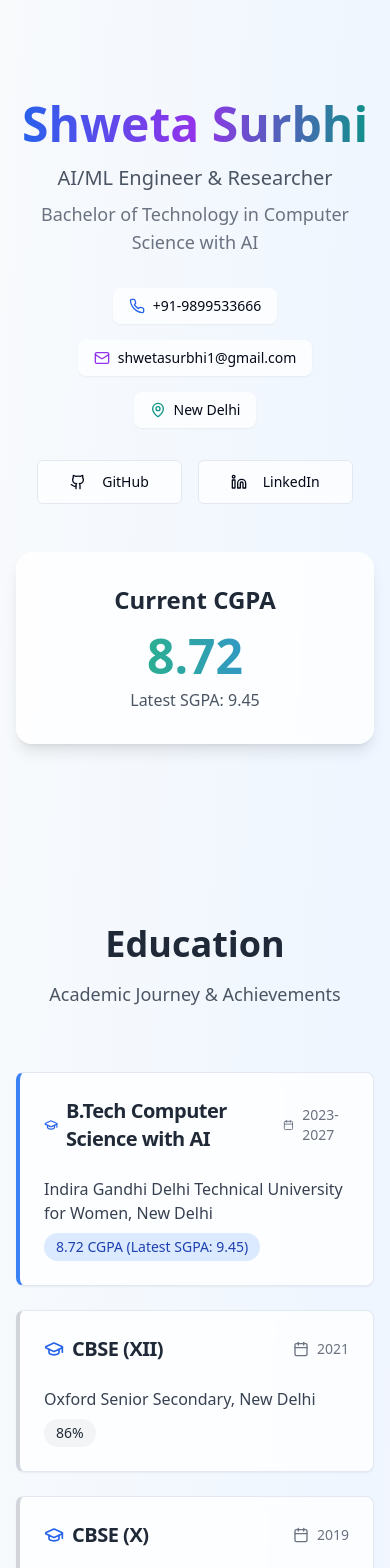
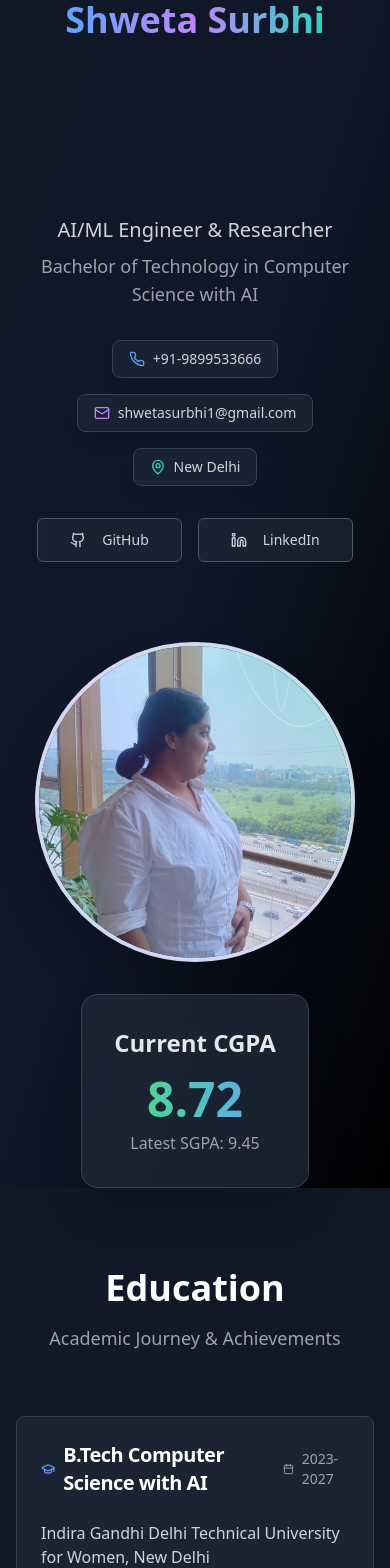
Before and after one commit to shwetasurbhi2027/portfolio_shweta, a React (Vite) app: page / in a window 390 px wide. Shown: the top 1568 px of the page. Built offline with nearby package versions, Linux system fonts and the light colour scheme.

Commit message:
Refactor: Implement dark theme, improve UI/UX, add image, and typing effect
- Implemented dark theme for better visual experience.
- Improved UI/UX across the portfolio.
- Added user's picture to the portfolio.
- Added a typing effect for the user's name.

```diff
--- a/src/components/Education.tsx
+++ b/src/components/Education.tsx
@@ -29,32 +29,32 @@ const Education = () => {
   ];
 
   return (
-    <section className="py-20 px-4 sm:px-6 lg:px-8">
+    <section className="py-20 px-4 sm:px-6 lg:px-8 bg-gray-900">
       <div className="max-w-6xl mx-auto">
         <div className="text-center mb-16">
-          <h2 className="text-4xl font-bold text-gray-800 mb-4">Education</h2>
-          <p className="text-lg text-gray-600">Academic Journey & Achievements</p>
+          <h2 className="text-4xl font-bold text-white mb-4">Education</h2>
+          <p className="text-lg text-gray-400">Academic Journey & Achievements</p>
         </div>
 
         <div className="space-y-6">
           {educationData.map((edu, index) => (
-            <Card key={index} className={`bg-white/80 backdrop-blur-sm border-l-4 ${edu.current ? 'border-l-blue-500' : 'border-l-gray-300'} hover:shadow-lg transition-all duration-300`}>
+            <Card key={index} className={`bg-gray-800/80 backdrop-blur-sm border-l-4 ${edu.current ? 'border-l-blue-400' : 'border-l-gray-600'} hover:shadow-2xl transition-all duration-300 border border-gray-700`}>
               <CardHeader>
                 <div className="flex items-center justify-between">
-                  <CardTitle className="text-xl font-semibold text-gray-800 flex items-center gap-2">
-                    <GraduationCap className="h-5 w-5 text-blue-600" />
+                  <CardTitle className="text-xl font-semibold text-white flex items-center gap-2">
+                    <GraduationCap className="h-5 w-5 text-blue-400" />
                     {edu.degree}
                   </CardTitle>
-                  <div className="flex items-center gap-2 text-sm text-gray-500">
+                  <div className="flex items-center gap-2 text-sm text-gray-400">
                     <Calendar className="h-4 w-4" />
                     {edu.year}
                   </div>
                 </div>
               </CardHeader>
               <CardContent>
-                <p className="text-gray-700 mb-2">{edu.institute}</p>
+                <p className="text-gray-300 mb-2">{edu.institute}</p>
                 <div className={`inline-block px-3 py-1 rounded-full text-sm font-medium ${
-                  edu.current ? 'bg-blue-100 text-blue-800' : 'bg-gray-100 text-gray-800'
+                  edu.current ? 'bg-blue-900/50 text-blue-300 border border-blue-700' : 'bg-gray-700/50 text-gray-300 border border-gray-600'
                 }`}>
                   {edu.score}
                 </div>
--- a/src/components/Hero.tsx
+++ b/src/components/Hero.tsx
@@ -2,55 +2,79 @@
 import React from 'react';
 import { Github, Linkedin, Mail, Phone, MapPin } from 'lucide-react';
 import { Button } from '@/components/ui/button';
+import TypingAnimation from './TypingAnimation';
 
 const Hero = () => {
   return (
-    <section className="min-h-screen flex items-center justify-center px-4 sm:px-6 lg:px-8">
-      <div className="max-w-4xl mx-auto text-center">
+    <section className="min-h-screen flex items-center justify-center px-4 sm:px-6 lg:px-8 bg-gradient-to-br from-gray-900 via-slate-900 to-black">
+      <div className="max-w-6xl mx-auto">
+        <div className="grid grid-cols-1 lg:grid-cols-2 gap-12 items-center">
+          {/* Left Side - Text Content */}
+          <div className="text-center lg:text-left">
             <div className="mb-8">
-          <h1 className="text-5xl sm:text-6xl lg:text-7xl font-bold bg-gradient-to-r from-blue-600 via-purple-600 to-teal-600 bg-clip-text text-transparent mb-4">
-            Shweta Surbhi
+              <h1 className="text-4xl sm:text-5xl lg:text-6xl font-bold mb-4 min-h-[200px] lg:min-h-[160px]">
+                <TypingAnimation
+                  text="Shweta Surbhi"
+                  speed={200}
+                  className="bg-gradient-to-r from-blue-400 via-purple-400 to-teal-400 bg-clip-text text-transparent"
+                />
               </h1>
-          <p className="text-xl sm:text-2xl text-gray-600 mb-2">
+              <p className="text-xl sm:text-2xl text-gray-300 mb-2">
                 AI/ML Engineer & Researcher
               </p>
-          <p className="text-lg text-gray-500 mb-8">
+              <p className="text-lg text-gray-400 mb-8">
                 Bachelor of Technology in Computer Science with AI
               </p>
             </div>
 
-        <div className="flex flex-wrap justify-center gap-4 mb-8">
-          <div className="flex items-center gap-2 bg-white/70 backdrop-blur-sm rounded-lg px-4 py-2 shadow-sm">
-            <Phone className="h-4 w-4 text-blue-600" />
-            <span className="text-sm font-medium">+91-9899533666</span>
+            <div className="flex flex-wrap justify-center lg:justify-start gap-4 mb-8">
+              <div className="flex items-center gap-2 bg-gray-800/70 backdrop-blur-sm rounded-lg px-4 py-2 shadow-lg border border-gray-700">
+                <Phone className="h-4 w-4 text-blue-400" />
+                <span className="text-sm font-medium text-gray-300">+91-9899533666</span>
               </div>
-          <div className="flex items-center gap-2 bg-white/70 backdrop-blur-sm rounded-lg px-4 py-2 shadow-sm">
-            <Mail className="h-4 w-4 text-purple-600" />
-            <span className="text-sm font-medium">shwetasurbhi1@gmail.com</span>
+              <div className="flex items-center gap-2 bg-gray-800/70 backdrop-blur-sm rounded-lg px-4 py-2 shadow-lg border border-gray-700">
+                <Mail className="h-4 w-4 text-purple-400" />
+                <span className="text-sm font-medium text-gray-300">shwetasurbhi1@gmail.com</span>
               </div>
-          <div className="flex items-center gap-2 bg-white/70 backdrop-blur-sm rounded-lg px-4 py-2 shadow-sm">
-            <MapPin className="h-4 w-4 text-teal-600" />
-            <span className="text-sm font-medium">New Delhi</span>
+              <div className="flex items-center gap-2 bg-gray-800/70 backdrop-blur-sm rounded-lg px-4 py-2 shadow-lg border border-gray-700">
+                <MapPin className="h-4 w-4 text-teal-400" />
+                <span className="text-sm font-medium text-gray-300">New Delhi</span>
               </div>
             </div>
 
-        <div className="flex justify-center gap-4 mb-12">
-          <Button variant="outline" size="lg" className="bg-white/70 backdrop-blur-sm hover:bg-white/90">
+            <div className="flex justify-center lg:justify-start gap-4 mb-8">
+              <Button variant="outline" size="lg" className="bg-gray-800/70 backdrop-blur-sm hover:bg-gray-700/90 border-gray-600 text-gray-300 hover:text-white">
                 <Github className="h-5 w-5 mr-2" />
                 GitHub
               </Button>
-          <Button variant="outline" size="lg" className="bg-white/70 backdrop-blur-sm hover:bg-white/90">
+              <Button variant="outline" size="lg" className="bg-gray-800/70 backdrop-blur-sm hover:bg-gray-700/90 border-gray-600 text-gray-300 hover:text-white">
                 <Linkedin className="h-5 w-5 mr-2" />
                 LinkedIn
               </Button>
             </div>
+          </div>
 
-        <div className="bg-white/80 backdrop-blur-sm rounded-2xl p-8 shadow-lg">
-          <h2 className="text-2xl font-bold text-gray-800 mb-4">Current CGPA</h2>
-          <div className="text-5xl font-bold bg-gradient-to-r from-green-500 to-blue-500 bg-clip-text text-transparent">
+          {/* Right Side - Profile Image and CGPA */}
+          <div className="flex flex-col items-center space-y-8">
+            <div className="relative">
+              <div className="w-80 h-80 rounded-full overflow-hidden border-4 border-gradient-to-r from-blue-400 via-purple-400 to-teal-400 shadow-2xl">
+                <img
+                  src="/lovable-uploads/b76f3581-9629-425c-8fc1-1562a4c4afe6.png"
+                  alt="Shweta Surbhi"
+                  className="w-full h-full object-cover"
+                />
+              </div>
+              <div className="absolute inset-0 rounded-full bg-gradient-to-tr from-blue-400/20 via-purple-400/20 to-teal-400/20"></div>
+            </div>
+
+            <div className="bg-gray-800/80 backdrop-blur-sm rounded-2xl p-8 shadow-2xl border border-gray-700">
+              <h2 className="text-2xl font-bold text-gray-200 mb-4 text-center">Current CGPA</h2>
+              <div className="text-5xl font-bold bg-gradient-to-r from-green-400 to-blue-400 bg-clip-text text-transparent text-center">
                 8.72
               </div>
-          <p className="text-gray-600 mt-2">Latest SGPA: 9.45</p>
+              <p className="text-gray-400 mt-2 text-center">Latest SGPA: 9.45</p>
+            </div>
+          </div>
         </div>
       </div>
     </section>
--- a/src/components/Skills.tsx
+++ b/src/components/Skills.tsx
@@ -29,29 +29,29 @@ const Skills = () => {
   const getColorClasses = (color: string) => {
     switch (color) {
       case 'blue':
-        return 'border-t-blue-500 text-blue-600';
+        return 'border-t-blue-400 text-blue-400';
       case 'green':
-        return 'border-t-green-500 text-green-600';
+        return 'border-t-green-400 text-green-400';
       case 'purple':
-        return 'border-t-purple-500 text-purple-600';
+        return 'border-t-purple-400 text-purple-400';
       default:
-        return 'border-t-gray-500 text-gray-600';
+        return 'border-t-gray-400 text-gray-400';
     }
   };
 
   return (
-    <section className="py-20 px-4 sm:px-6 lg:px-8 bg-white/30 backdrop-blur-sm">
+    <section className="py-20 px-4 sm:px-6 lg:px-8 bg-gray-800/50">
       <div className="max-w-6xl mx-auto">
         <div className="text-center mb-16">
-          <h2 className="text-4xl font-bold text-gray-800 mb-4">Technical Skills</h2>
-          <p className="text-lg text-gray-600">Expertise & Technologies</p>
+          <h2 className="text-4xl font-bold text-white mb-4">Technical Skills</h2>
+          <p className="text-lg text-gray-400">Expertise & Technologies</p>
         </div>
 
         <div className="grid grid-cols-1 lg:grid-cols-3 gap-8">
           {skillCategories.map((category, index) => (
-            <Card key={index} className={`bg-white/90 backdrop-blur-sm hover:shadow-lg transition-all duration-300 border-t-4 ${getColorClasses(category.color)}`}>
+            <Card key={index} className={`bg-gray-800/80 backdrop-blur-sm hover:shadow-2xl transition-all duration-300 border-t-4 border border-gray-700 ${getColorClasses(category.color)}`}>
               <CardHeader>
-                <CardTitle className="text-xl font-semibold text-gray-800 flex items-center gap-2">
+                <CardTitle className="text-xl font-semibold text-white flex items-center gap-2">
                   <category.icon className={`h-6 w-6 ${getColorClasses(category.color)}`} />
                   {category.title}
                 </CardTitle>
@@ -59,7 +59,7 @@ const Skills = () => {
               <CardContent>
                 <div className="flex flex-wrap gap-2">
                   {category.skills.map((skill, idx) => (
-                    <Badge key={idx} variant="secondary" className="text-xs">
+                    <Badge key={idx} variant="secondary" className="text-xs bg-gray-700/50 text-gray-300 border border-gray-600 hover:bg-gray-600/50">
                       {skill}
                     </Badge>
                   ))}
--- /dev/null
+++ b/src/components/TypingAnimation.tsx
@@ -0,0 +1,39 @@
+
+import React, { useState, useEffect } from 'react';
+
+interface TypingAnimationProps {
+  text: string;
+  speed?: number;
+  className?: string;
+}
+
+const TypingAnimation: React.FC<TypingAnimationProps> = ({
+  text,
+  speed = 150,
+  className = ""
+}) => {
+  const [displayText, setDisplayText] = useState('');
+  const [currentIndex, setCurrentIndex] = useState(0);
+
+  useEffect(() => {
+    if (currentIndex < text.length) {
+      const timeout = setTimeout(() => {
+        setDisplayText(prev => prev + text[currentIndex]);
+        setCurrentIndex(prev => prev + 1);
+      }, speed);
+
+      return () => clearTimeout(timeout);
+    }
+  }, [currentIndex, text, speed]);
+
+  return (
+    <span className={className}>
+      {displayText}
+      {currentIndex < text.length && (
+        <span className="animate-pulse text-blue-400">|</span>
+      )}
+    </span>
+  );
+};
+
+export default TypingAnimation;
--- a/src/pages/Index.tsx
+++ b/src/pages/Index.tsx
@@ -10,7 +10,7 @@ import Contact from '../components/Contact';
 
 const Index = () => {
   return (
-    <div className="min-h-screen bg-gradient-to-br from-slate-50 via-blue-50 to-purple-50">
+    <div className="min-h-screen bg-gradient-to-br from-gray-900 via-slate-900 to-black">
       <Hero />
       <Education />
       <Experience />
```
Also changed, not shown: src/components/Contact.tsx (+25 -25 lines), public/lovable-uploads/b76f3581-9629-425c-8fc1-1562a4c4afe6.png (added). Lines whose indentation alone changed are shown as unchanged.
